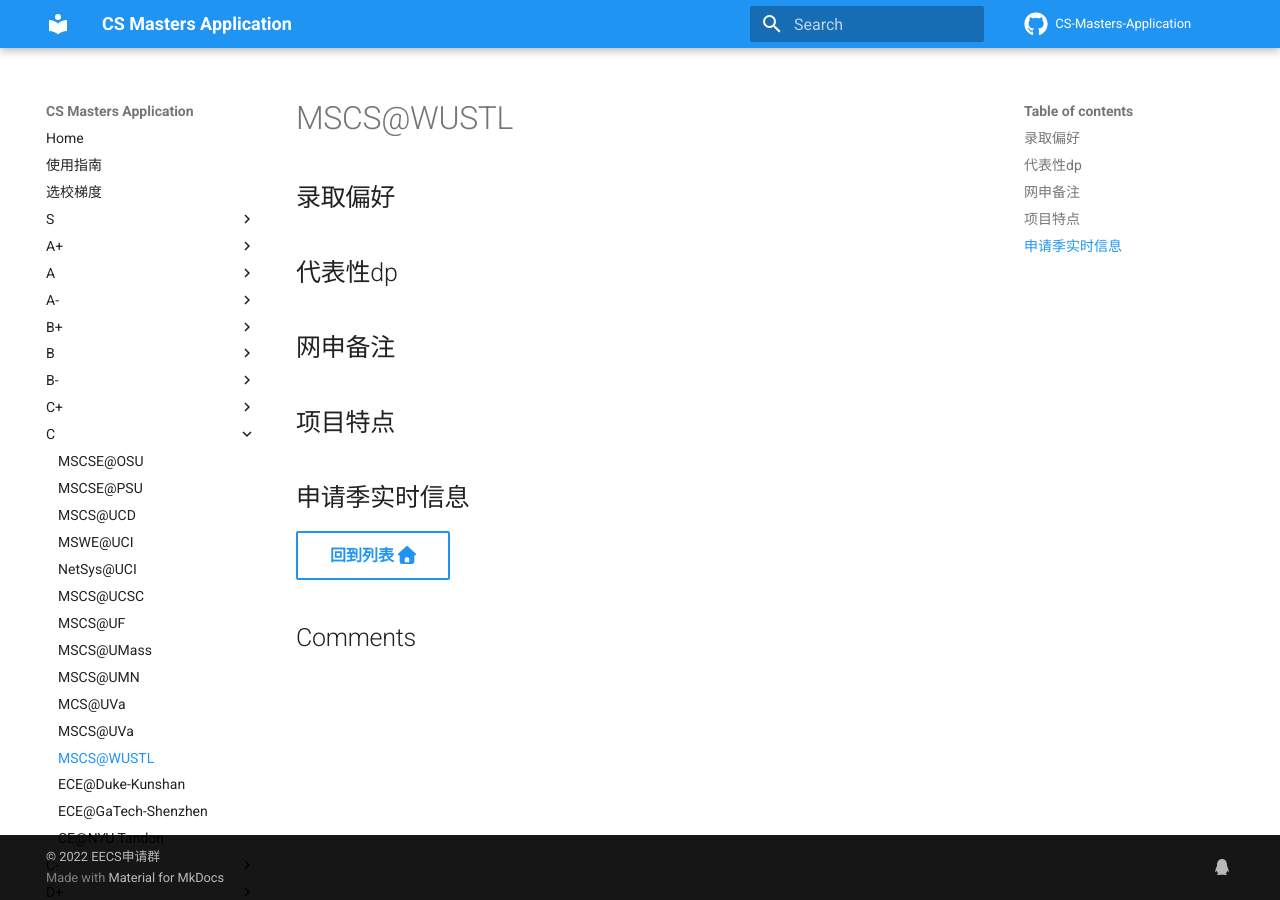
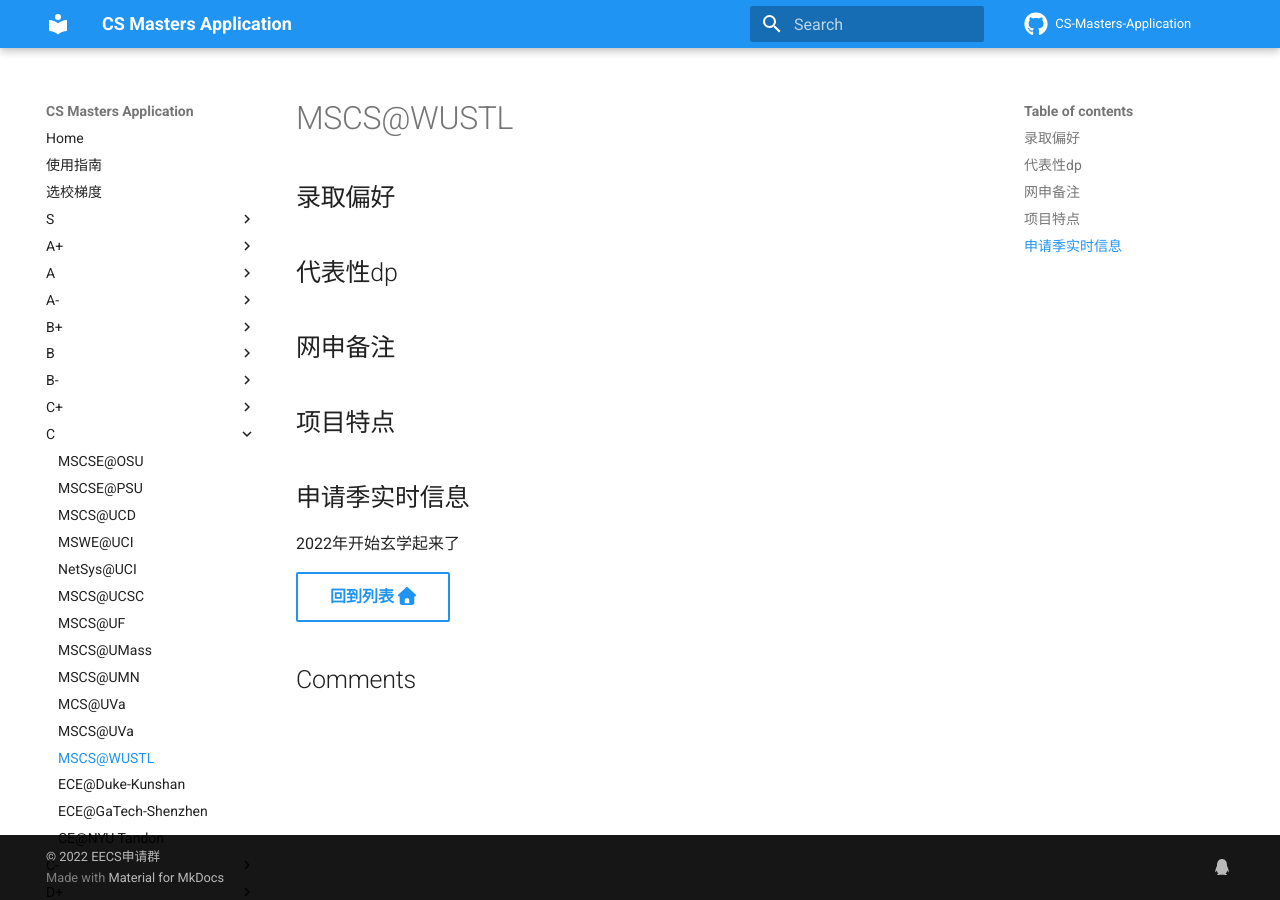
Before and after one commit to opencsapp/opencsapp.github.io, an MkDocs documentation site: the page built from docs/MSCS@WUSTL.md, in a window 1280 px wide. Built offline with MkDocs 1.6.1 and Material for MkDocs 9.7.7, drawn with Linux system fonts in a browser that asks for light colours; comment, search, counter and statistics services are not loaded.

Commit message:
Update MSCS@WUSTL.md

```diff
--- a/docs/MSCS@WUSTL.md
+++ b/docs/MSCS@WUSTL.md
@@ -8,4 +8,6 @@
 
 ## 申请季实时信息
 
+2022年开始玄学起来了
+
 [回到列表 :fontawesome-solid-house:](选校梯度.md){ .md-button }
```
